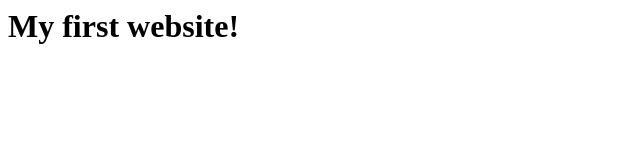
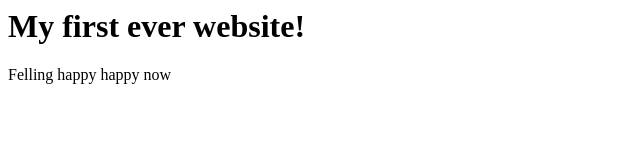
Before and after one commit to ForhadkhanAJ/my-first-website, a plain HTML site: page index.html in a window 1280 px wide. Shown: the whole page, without its empty margins (0-640 px from the left). Drawn offline with Linux system fonts and the light colour scheme.

Commit message:
adding a little more code

```diff
--- a/index.html
+++ b/index.html
@@ -1 +1,2 @@
-<h1>My first website!</h1>
+<h1>My first ever website!</h1>
+<p>Felling happy happy now</p>
```
